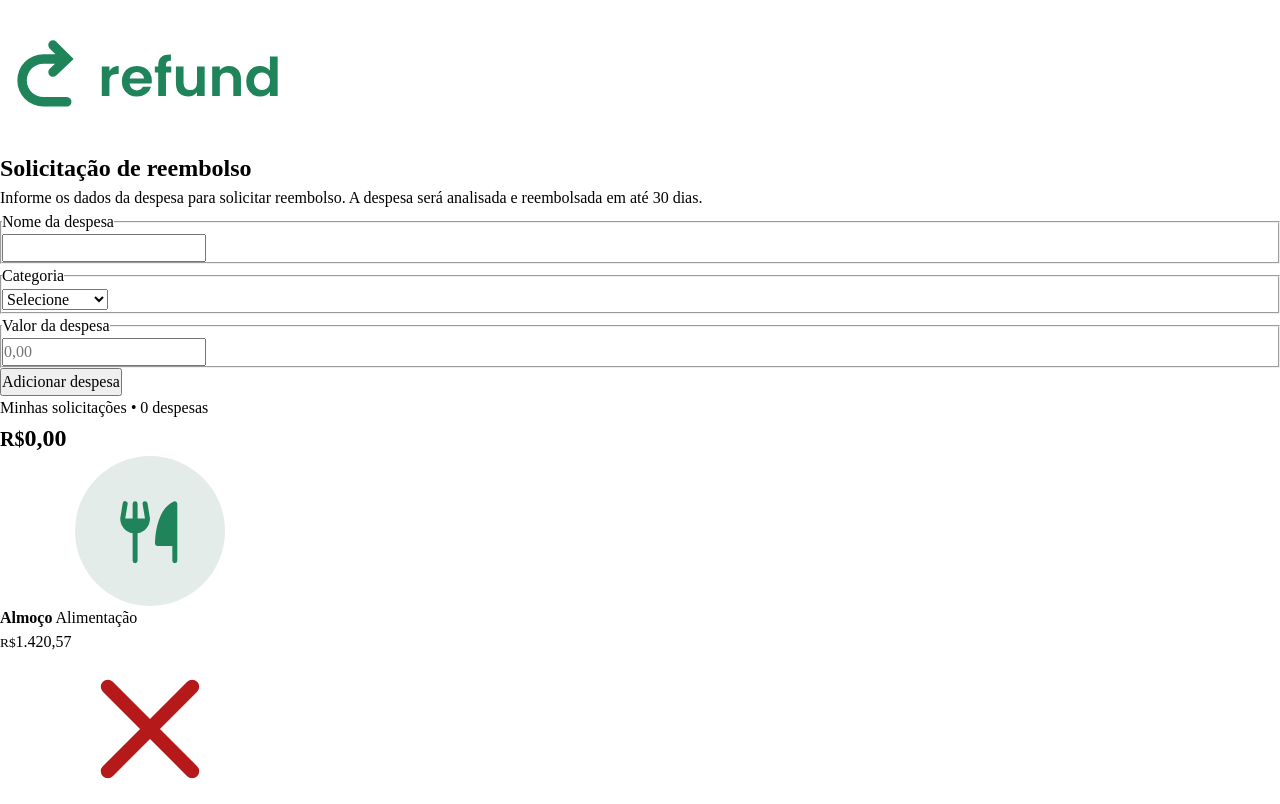
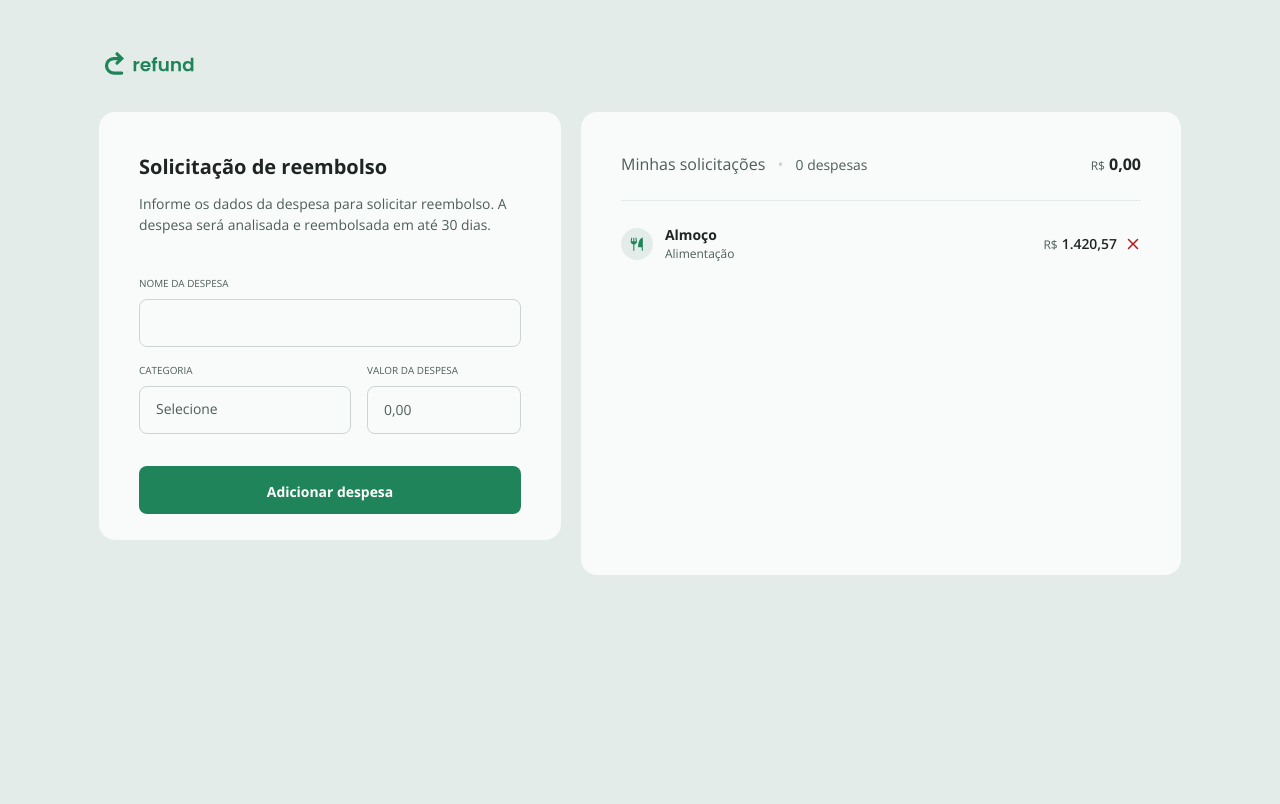
Before and after one commit to VictorMartinsD/refund-dashboard, a website built with Vite: page index.html in a window 1280 px wide. Built offline with nearby package versions, Linux system fonts and the light colour scheme.

Commit message:
style: add core dashboard layout and component styles

```diff
--- a/src/css/global.css
+++ b/src/css/global.css
@@ -1,3 +1,8 @@
+:root {
+  font-family: "Open Sans", sans-serif;
+  font-size: 16px;
+}
+
 /* Lógica de Carregamento (FOUC) */
 body {
   background: var(--color-background);
@@ -16,3 +21,316 @@ body {
   opacity: 1;
   transition: opacity 0s ease-in;
 }
+
+::-webkit-scrollbar {
+  width: 0.5rem;
+}
+
+::-webkit-scrollbar-track {
+  background-color: transparent;
+}
+
+::-webkit-scrollbar-thumb {
+  background: #e4ece9;
+}
+
+body {
+  width: 100%;
+  height: 100vh;
+
+  background-color: #e4ece9;
+
+  display: flex;
+  flex-direction: column;
+  align-items: center;
+
+  color: #1f2523;
+}
+
+.logo {
+  width: 102px;
+  height: 32px;
+  display: block;
+  margin: 3rem 0 2rem;
+}
+
+main section {
+  display: flex;
+  flex: 1;
+  gap: 1.25rem;
+  padding-bottom: 2rem;
+}
+
+form {
+  background-color: #f9fbfa;
+  border-radius: 1rem;
+  padding: 2.5rem;
+  max-width: 462px;
+
+  display: flex;
+  flex-direction: column;
+}
+
+form h1 {
+  font-size: 1.25rem;
+}
+
+form p {
+  font-size: 0.87rem;
+  color: #4d5c57;
+  margin: 0.75rem 0 2.5rem;
+}
+
+fieldset {
+  border: none;
+  display: flex;
+}
+
+fieldset legend {
+  text-transform: uppercase;
+  font-size: 0.62rem;
+  color: #4d5c57;
+  margin-bottom: 0.5rem;
+}
+
+fieldset:focus-within legend {
+  color: #1f8459;
+  font-weight: 700;
+}
+
+input,
+select {
+  flex: 1;
+  height: 3rem;
+  border-radius: 0.5rem;
+  border: 1px solid #cdd5d2;
+  padding: 0 1rem;
+  font-size: 0.87rem;
+  color: #1f2523;
+  background-color: transparent;
+  outline: none;
+}
+
+select {
+  appearance: none;
+  background-image: url("../assets/img/icons.svg#icon-chevron-down");
+  background-repeat: no-repeat;
+  background-position: right 0.7rem top 50%;
+  background-size: 1.25rem auto;
+}
+
+input::placeholder,
+select:invalid {
+  color: #4d5c57;
+}
+
+input:focus,
+select:focus {
+  border: 1.5px solid #1f8459;
+}
+
+.inputs-row {
+  display: flex;
+  flex: 1;
+
+  gap: 1rem;
+  margin-top: 1rem;
+}
+
+.inputs-row fieldset:first-child {
+  flex: 1;
+}
+
+.inputs-row fieldset:last-child input {
+  max-width: 154px;
+}
+
+form button {
+  height: 3rem;
+  border-radius: 0.5rem;
+  border: none;
+  font-size: 0.87rem;
+  color: #ffffff;
+  background-color: #1f8459;
+  font-weight: 700;
+  padding: 1rem 1.25rem;
+  cursor: pointer;
+
+  transition: background-color 0.2s;
+}
+
+button:hover {
+  background-color: #2cb178;
+}
+
+form button:last-child {
+  margin-top: 2rem;
+}
+
+aside {
+  background-color: #f9fbfa;
+  border-radius: 1rem;
+  padding: 2.5rem;
+  max-width: 462px;
+
+  min-width: 600px;
+}
+
+aside header {
+  display: flex;
+  justify-content: space-between;
+
+  border-bottom-width: 1px;
+  border-bottom-style: solid;
+  border-bottom-color: #e4ece9;
+  padding-bottom: 1.5rem;
+  margin-bottom: 1.5rem;
+}
+aside header p {
+  color: #4d5c57;
+  font-weight: 400;
+  font-size: 1rem;
+}
+
+aside header p span {
+  color: #4d5c57;
+  font-weight: 400;
+  font-size: 0.87rem;
+}
+
+aside header p i {
+  color: #cdd5d2;
+  margin: 0 0.5rem;
+  font-style: normal;
+}
+
+aside header h2 {
+  font-size: 1rem;
+  color: #1f2523;
+}
+
+aside header small {
+  color: #4d5c57;
+  font-weight: 400;
+  font-size: 0.75rem;
+  margin-right: 0.25rem;
+}
+
+aside ul {
+  list-style: none;
+  display: flex;
+  flex-direction: column;
+  gap: 1rem;
+
+  max-height: 310px;
+  min-height: 310px;
+
+  overflow-y: scroll;
+}
+
+.expense {
+  display: flex;
+  align-items: center;
+  height: 38px;
+}
+
+.expense .expense-icon {
+  width: 2rem;
+  height: 2rem;
+  display: block;
+
+  margin-right: 0.75rem;
+}
+
+.expense > div {
+  display: flex;
+  flex-direction: column;
+  flex: 1;
+}
+
+.expense-info strong {
+  font-size: 0.87rem;
+  color: #1f2523;
+}
+
+.expense-info span {
+  font-size: 0.75rem;
+  color: #4d5c57;
+}
+
+.expense-amount {
+  font-size: 0.87rem;
+  color: #1f2523;
+  font-weight: 600;
+}
+
+.expense-amount small {
+  font-size: 0.75rem;
+  color: #4d5c57;
+  font-weight: 400;
+  margin-right: 0.25rem;
+}
+
+.remove-icon {
+  width: 1rem;
+  height: 1rem;
+  display: block;
+  margin-left: 0.5rem;
+
+  cursor: pointer;
+  transition: opacity 0.2s;
+}
+
+.remove-icon:hover {
+  opacity: 0.7;
+}
+
+@media (min-width: 1100px) {
+  form {
+    max-height: 428px;
+  }
+}
+
+@media (max-width: 1100px) {
+  :root {
+    font-size: 14px;
+  }
+
+  main,
+  aside {
+    min-width: 100%;
+  }
+
+  main section {
+    flex-direction: column;
+    width: 100%;
+
+    padding: 1.5rem;
+  }
+
+  main section form {
+    min-width: 100%;
+  }
+
+  main section aside ul {
+    width: 100%;
+    height: auto;
+    overflow: auto;
+  }
+}
+
+@media (max-width: 620px) {
+  .inputs-row {
+    flex-direction: column;
+  }
+
+  .inputs-row fieldset:last-child input {
+    max-width: auto;
+    min-width: 100%;
+  }
+
+  aside header {
+    flex-direction: column;
+    align-items: center;
+  }
+}
```
